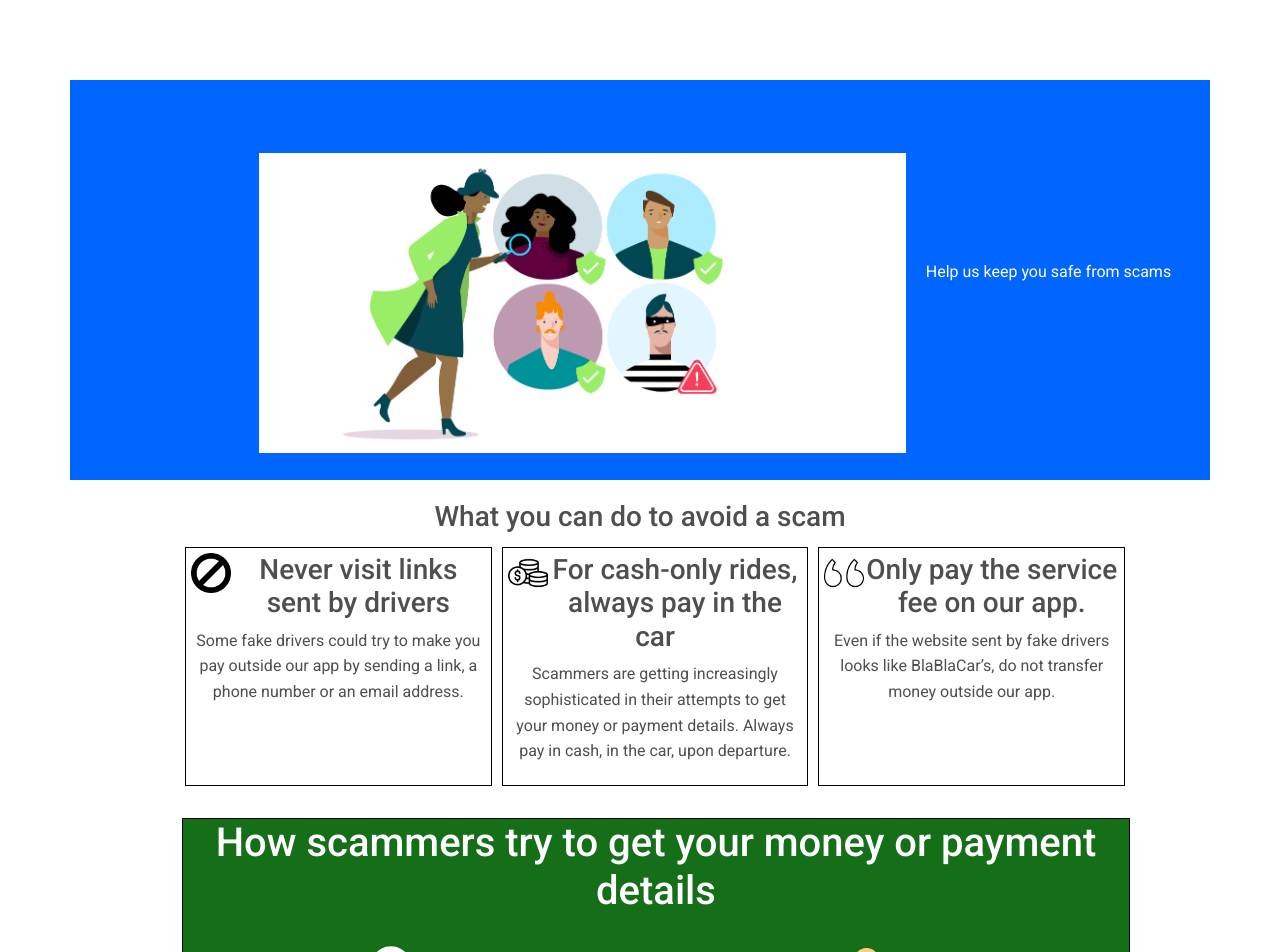
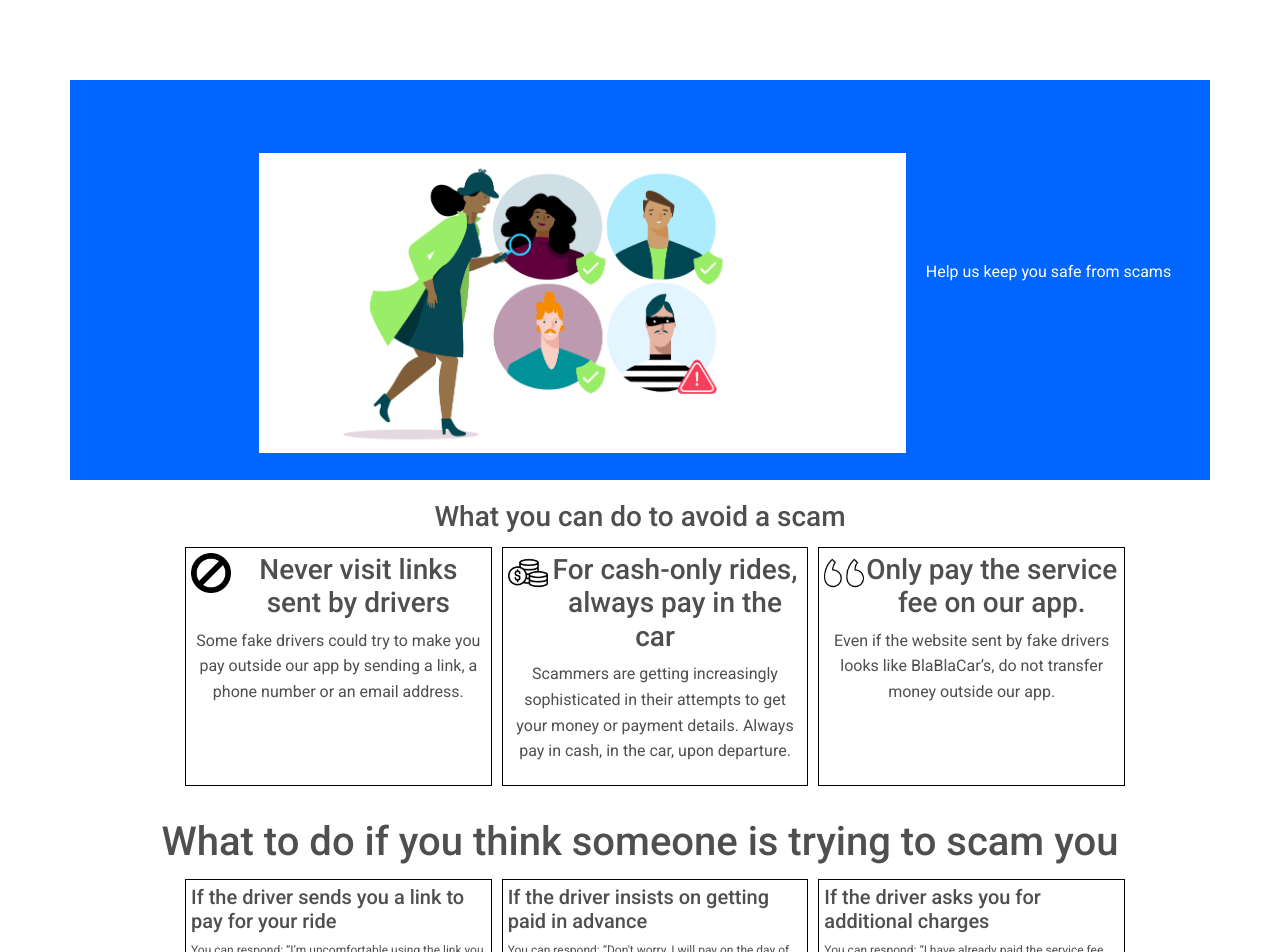
Before and after one commit to mayanks1107/saath-chalo, a React (Create React App) app: page /scam in a window 1280 px wide. Shown: the top 952 px of the page. Built offline with nearby package versions, Linux system fonts and the light colour scheme.

Commit message:
changeInScam

```diff
--- a/src/components/Scam/Scam.jsx
+++ b/src/components/Scam/Scam.jsx
@@ -24,7 +24,7 @@ function Scam() {
       </div>
 
   <AvoidScam block={block} leftquote={leftquote} coins={coins}/>
-  <Fake/>
+  {/* <Fake/>  */}
   <ScamYou/>
 
           <div className='notice-div'>
```
